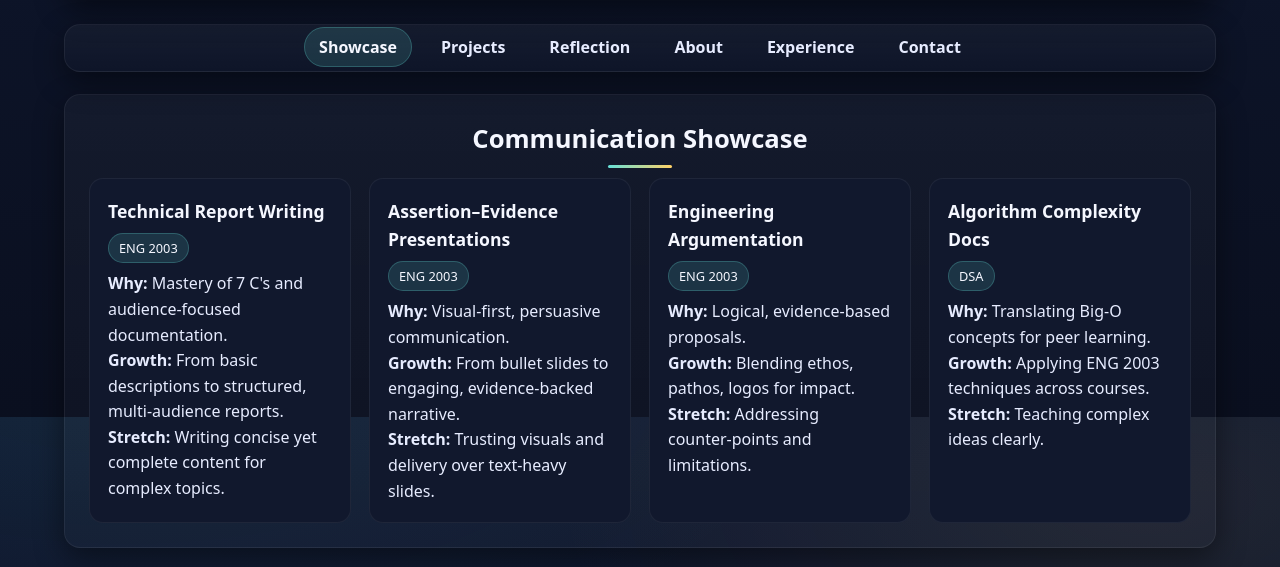
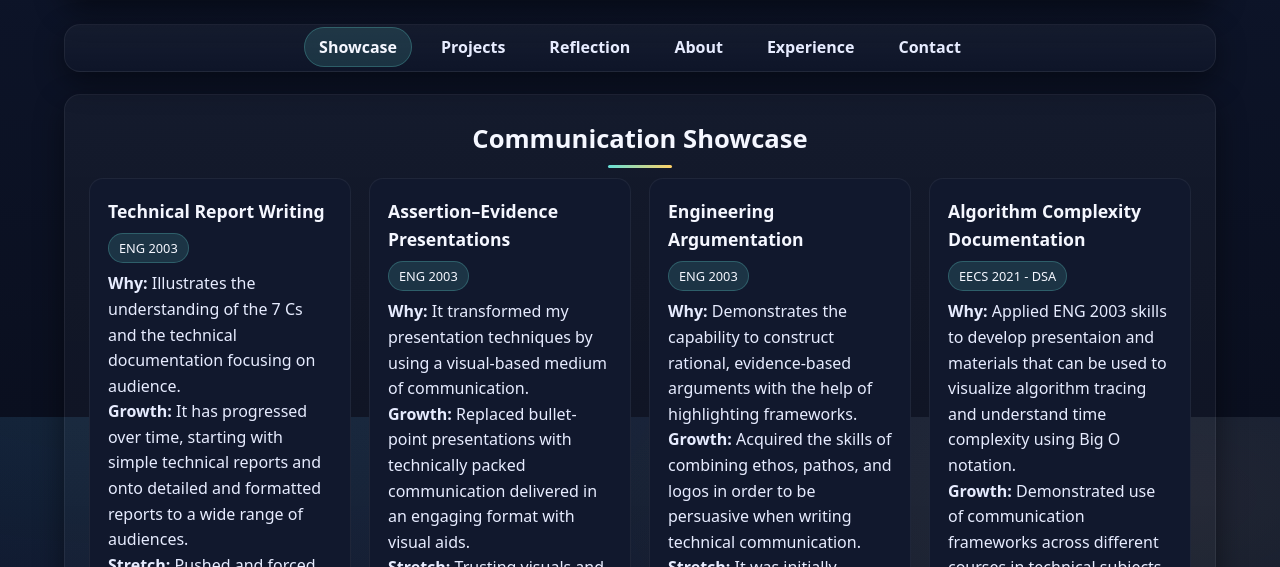
Before and after one commit to MananPatel0801/MananPatel0801, a plain HTML site: page index.html in a window 1280 px wide. Shown: the part 383-950 px from the top of the page. Drawn offline with Linux system fonts and the light colour scheme.

Commit message:
Update index.html - Edits for ENG 2003 course - Added reflection and showcase

```diff
--- a/index.html
+++ b/index.html
@@ -44,33 +44,33 @@
         <article class="showcase-item">
           <h3>Technical Report Writing</h3>
           <span class="showcase-tag">ENG 2003</span>
-          <p><strong>Why:</strong> Mastery of 7 C's and audience‑focused documentation.</p>
-          <p><strong>Growth:</strong> From basic descriptions to structured, multi‑audience reports.</p>
-          <p><strong>Stretch:</strong> Writing concise yet complete content for complex topics.</p>
+          <p><strong>Why:</strong> Illustrates the understanding of the 7 Cs and the technical documentation focusing on audience.</p>
+          <p><strong>Growth:</strong> It has progressed over time, starting with simple technical reports and onto detailed and formatted reports to a wide range of audiences.</p>
+          <p><strong>Stretch:</strong> Pushed and forced me to write effectively in a concise way without missing completeness, especially in complex laws and legal part of the report.</p>
         </article>
 
         <article class="showcase-item">
           <h3>Assertion–Evidence Presentations</h3>
           <span class="showcase-tag">ENG 2003</span>
-          <p><strong>Why:</strong> Visual‑first, persuasive communication.</p>
-          <p><strong>Growth:</strong> From bullet slides to engaging, evidence‑backed narrative.</p>
+          <p><strong>Why:</strong> It transformed my presentation techniques by using a visual-based medium of communication.</p>
+          <p><strong>Growth:</strong> Replaced bullet-point presentations with technically packed communication delivered in an engaging format with visual aids.</p>
           <p><strong>Stretch:</strong> Trusting visuals and delivery over text‑heavy slides.</p>
         </article>
 
         <article class="showcase-item">
           <h3>Engineering Argumentation</h3>
           <span class="showcase-tag">ENG 2003</span>
-          <p><strong>Why:</strong> Logical, evidence‑based proposals.</p>
-          <p><strong>Growth:</strong> Blending ethos, pathos, logos for impact.</p>
-          <p><strong>Stretch:</strong> Addressing counter‑points and limitations.</p>
+          <p><strong>Why:</strong> Demonstrates the capability to construct rational, evidence-based arguments with the help of highlighting frameworks.</p>
+          <p><strong>Growth:</strong> Acquired the skills of combining ethos, pathos, and logos in order to be persuasive when writing technical communication.</p>
+          <p><strong>Stretch:</strong> It was initially difficult to deal with counter-arguments, as well as accepting the constraints of possible solutions.</p>
         </article>
 
         <article class="showcase-item">
-          <h3>Algorithm Complexity Docs</h3>
-          <span class="showcase-tag">DSA</span>
-          <p><strong>Why:</strong> Translating Big‑O concepts for peer learning.</p>
-          <p><strong>Growth:</strong> Applying ENG 2003 techniques across courses.</p>
-          <p><strong>Stretch:</strong> Teaching complex ideas clearly.</p>
+          <h3>Algorithm Complexity Documentation</h3>
+          <span class="showcase-tag">EECS 2021 - DSA</span>
+          <p><strong>Why:</strong> Applied ENG 2003 skills to develop presentaion and materials that can be used to visualize algorithm tracing and understand time complexity using Big O notation.</p>
+          <p><strong>Growth:</strong> Demonstrated use of communication frameworks across different courses in technical subjects.</p>
+          <p><strong>Stretch:</strong>  Delivery of complex issues caused me to go outside the frame of a student into the position of educator.</p>
         </article>
       </div>
     </section>
@@ -173,11 +173,14 @@
       <h2>Professional Reflection</h2>
       <div class="reflection-content">
         <h3>Course Experience (ENG 2003)</h3>
-        <p>Communication translated directly into engineering practice. The 7 C's and assertion‑evidence method improved my work across courses and projects.</p>
+        <p>My ENG 2003 experience was more than I was expecting as it tied communication to engineering practice. The logical method to writing technical phrases and presentation of statements with evidence has already enhanced my works in other units. The 7 Cs framework and audience analysis altered my basic assumptions and approaches to any communication-related project.</p>
+        <p>Learning how to organize technical reports and generate interesting presentations proved to be the most important material. The module of engineering argumentation and especially the aspects concerning ethos, pathos, and logos combination allowed me to understand why some technical proposals can be successfully adopted and other fail.</p>
       </div>
       <div class="reflection-content">
         <h3>Communication Development</h3>
-        <p>Shifted from competent to audience‑centric. Biggest leap: presentations via assertion‑evidence; ongoing work: adapting for diverse contexts.</p>
+        <p>Prior to this course, I was skilled and knowledgeable with respect to technical communication, although I had only a limited scope. I was able to explain technical ideas to other students but I found it harder to explain ideas to non-technical audiences. Now I am thinking of communication as a fundamental skill in engineering that can and should be addressed systematically.</p>
+        <p>The most effective enhancement process that I underwent was on presentation skills using the assertion-evidence approach. My technical writing is also now more the purposeful and audience-centered. Nonetheless, I am yet to work on communicating in a culturally-specific context and the facilitation of discussions.</p>
+        <p>The course will immensely influence the course of my further studies and practice. Communication is no longer seen by me as a language which is apart when doing technical work. Such competencies will be vital toward teamwork, communicating with stakeholders, and enhancing their careers in engineering.</p>
       </div>
     </section>
 
@@ -186,9 +189,9 @@
 <section id="personal" class="section">
   <h2>About Me & Beyond Work</h2>
   <div class="personal-grid">
-    <p>I’m a Computer Engineering student at York University with hands-on experience in full-stack development. I build real-world apps using React, Node, Supabase and the broader JS ecosystem.</p>
-    <p>Projects include a steel estimation platform and AI-assisted tools focused on practical value. I enjoy simplifying complex tech for others and performance-first design.</p>
-    <p>Actively refining problem-solving through LeetCode/HackerRank and seeking collaborative, impact-oriented roles.</p>
+    <p>I’m a Computer Engineering student at York University with hands-on experience in full-stack development, specializing in building real-world web applications using the MERN stack and Supabase. My journey began with a deep interest in web development, which led me to complete an Associate’s Degree at Mohawk College and further evolve through internships, freelance projects, and self-driven learning.</p>
+    <p>I’ve worked on building feature-rich apps, including a steel fabrication estimation platform and an AI-powered code snippet manager—both focused on solving practical problems for real users. My stack includes React, Node.js, Express, MongoDB, Supabase, and tools like Tailwind CSS, Vite, and GitHub for modern front-end workflows and backend efficiency.</p>
+    <p>Actively refining problem-solving through LeetCode/HackerRank and seeking collaborative, impact-oriented roles. To enhance my skills, I actively participate in hackathons and tech events that help me network with people in the industry and at the same time, enhance and upscale my skills.</p>
   </div>
 
   <!-- LinkedIn Skills -->
```
